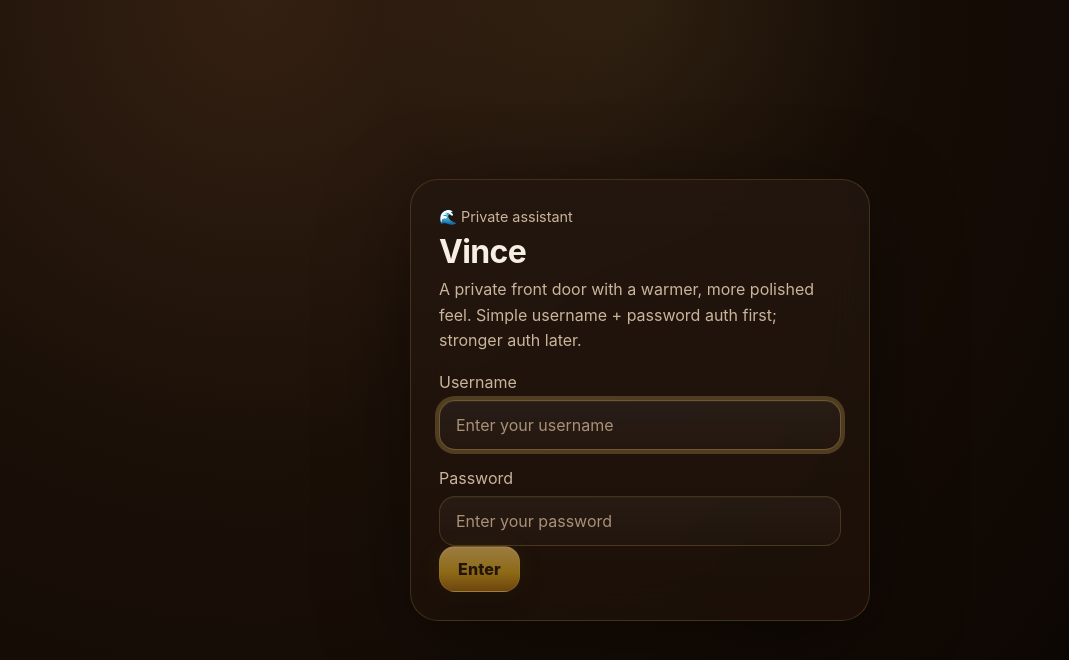
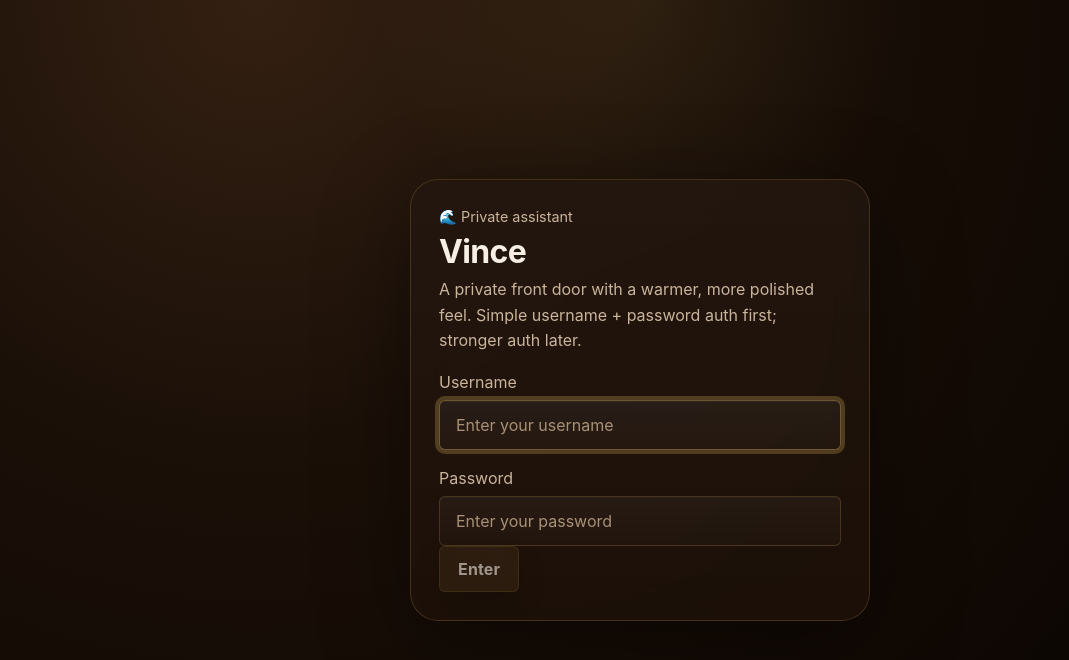
Before and after one commit to ctlarson17/ctlarson17.github.io, a Next.js app: page / in a window 1280 px wide. Shown: the top 660 px of the page, without its empty margins (0-1069 px from the left). Built offline with nearby package versions, Linux system fonts and the light colour scheme; no server answers.

Commit message:
Refine chat glass styling and constrain overflow

```diff
--- a/app/globals.css
+++ b/app/globals.css
@@ -58,7 +58,7 @@ button:focus-visible, input:focus-visible, textarea:focus-visible {
   background: linear-gradient(180deg, rgba(255,255,255,.045), rgba(255,255,255,.02));
   color: var(--text);
   border: 1px solid var(--border);
-  border-radius: 16px;
+  border-radius: 6px;
   padding: 14px 16px;
   outline: none;
   box-shadow: inset 0 1px 0 rgba(255,255,255,0.03);
@@ -71,35 +71,33 @@ button:focus-visible, input:focus-visible, textarea:focus-visible {
   box-shadow: 0 0 0 4px var(--accent-ring), inset 0 1px 0 rgba(255,255,255,0.04);
 }
 .btn {
-  border: 1px solid rgba(255, 221, 149, 0.18);
-  border-radius: 16px;
+  border: 1px solid rgba(240, 196, 102, 0.18);
+  border-radius: 6px;
   padding: 12px 18px;
-  background: linear-gradient(180deg, var(--accent-2), var(--accent) 58%, var(--accent-deep));
-  color: #281707;
-  font-weight: 800;
+  background: rgba(240, 196, 102, 0.12);
+  color: #f8efe3;
+  font-weight: 700;
   letter-spacing: 0.01em;
-  box-shadow:
-    inset 0 1px 0 rgba(255,255,255,0.22),
-    0 12px 28px rgba(0,0,0,.28),
-    0 0 24px rgba(218, 165, 32, 0.12);
+  backdrop-filter: blur(14px) saturate(1.05);
+  box-shadow: 0 10px 30px rgba(0,0,0,.22);
 }
 .btn:hover:not(:disabled) {
-  filter: brightness(1.05);
-  transform: translateY(-1px);
+  background: rgba(240, 196, 102, 0.18);
+  border-color: rgba(240, 196, 102, 0.28);
 }
 .btn.secondary {
-  background: linear-gradient(180deg, rgba(255,255,255,.05), rgba(255,255,255,.025));
+  background: rgba(255,255,255,.04);
   color: var(--text);
   border: 1px solid var(--border);
-  box-shadow: inset 0 1px 0 rgba(255,255,255,0.03);
+  box-shadow: none;
 }
 .btn.secondary:hover:not(:disabled) {
-  background: linear-gradient(180deg, rgba(218, 165, 32, 0.10), rgba(218, 165, 32, 0.05));
+  background: rgba(255,255,255,.07);
 }
 .btn:disabled { opacity: .6; cursor: not-allowed; }
 .error { color: var(--danger); }
 
-.chat-shell { display: grid; grid-template-columns: 300px 1fr; min-height: 88vh; overflow: hidden; }
+.chat-shell { display: grid; grid-template-columns: 300px minmax(0, 1fr); min-height: 88vh; overflow: hidden; }
 .sidebar {
   border-right: 1px solid var(--border);
   padding: 28px 24px;
@@ -113,7 +111,7 @@ button:focus-visible, input:focus-visible, textarea:focus-visible {
 .sidebar-section { margin-top: 28px; display: grid; gap: 10px; }
 .sidebar-kv { display: grid; gap: 10px; color: var(--muted); font-size: .95rem; }
 .dot { display: inline-block; width: 10px; height: 10px; border-radius: 999px; background: #f0c466; margin-right: 8px; box-shadow: 0 0 18px rgba(240,196,102,.45); }
-.main { display: grid; grid-template-rows: auto 1fr auto; }
+.main { display: grid; grid-template-rows: auto 1fr auto; min-width: 0; }
 .header {
   display: flex;
   justify-content: space-between;
@@ -127,14 +125,18 @@ button:focus-visible, input:focus-visible, textarea:focus-visible {
   padding: 28px;
   display: grid;
   gap: 18px;
-  overflow: auto;
+  overflow-y: auto;
+  overflow-x: hidden;
+  min-width: 0;
   max-height: calc(88vh - 180px);
   background: linear-gradient(180deg, rgba(255,255,255,0.015), rgba(255,255,255,0));
 }
 .message {
+  width: fit-content;
   max-width: min(780px, 100%);
+  min-width: 0;
   padding: 16px 18px;
-  border-radius: 22px;
+  border-radius: 6px;
   border: 1px solid var(--border);
   line-height: 1.6;
   overflow-wrap: anywhere;
@@ -184,19 +186,24 @@ button:focus-visible, input:focus-visible, textarea:focus-visible {
   font-size: 0.92em;
   background: rgba(0,0,0,0.28);
   border: 1px solid rgba(240, 196, 102, 0.12);
-  border-radius: 8px;
+  border-radius: 4px;
   padding: 0.16rem 0.38rem;
 }
 .message pre {
   margin: 0 0 0.9rem;
   padding: 1rem 1.05rem;
+  max-width: 100%;
   overflow-x: auto;
+  overflow-y: hidden;
   background: linear-gradient(180deg, rgba(0,0,0,0.38), rgba(0,0,0,0.28));
   border: 1px solid rgba(240, 196, 102, 0.14);
-  border-radius: 14px;
+  border-radius: 6px;
   box-shadow: inset 0 1px 0 rgba(255,255,255,0.02);
 }
 .message pre code {
+  display: block;
+  min-width: 0;
+  white-space: pre;
   background: transparent;
   border: 0;
   padding: 0;
@@ -224,7 +231,7 @@ button:focus-visible, input:focus-visible, textarea:focus-visible {
 
 @media (max-width: 860px) {
   .page-shell { padding: 0; }
-  .card { width: 100%; border-radius: 0; border-left: 0; border-right: 0; box-shadow: none; }
+  .card { width: 100%; min-width: 0; border-radius: 0; border-left: 0; border-right: 0; box-shadow: none; }
   .chat-shell { grid-template-columns: 1fr; min-height: 100vh; }
   @supports (height: 100dvh) {
     .chat-shell { min-height: 100dvh; }
```
